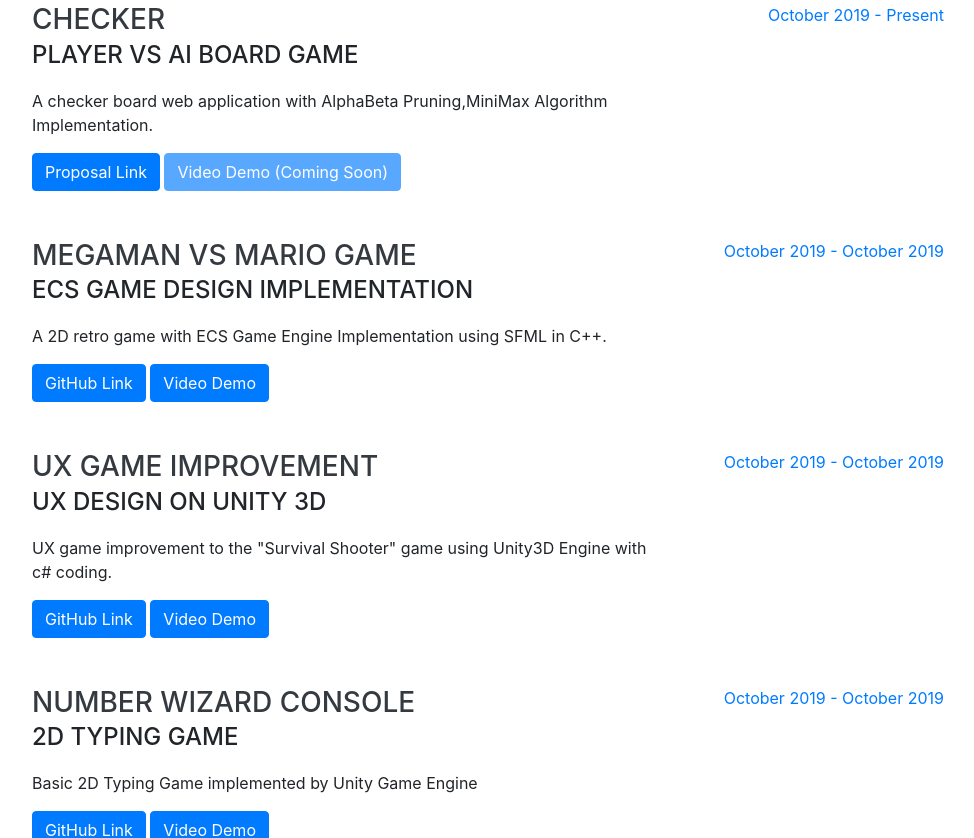
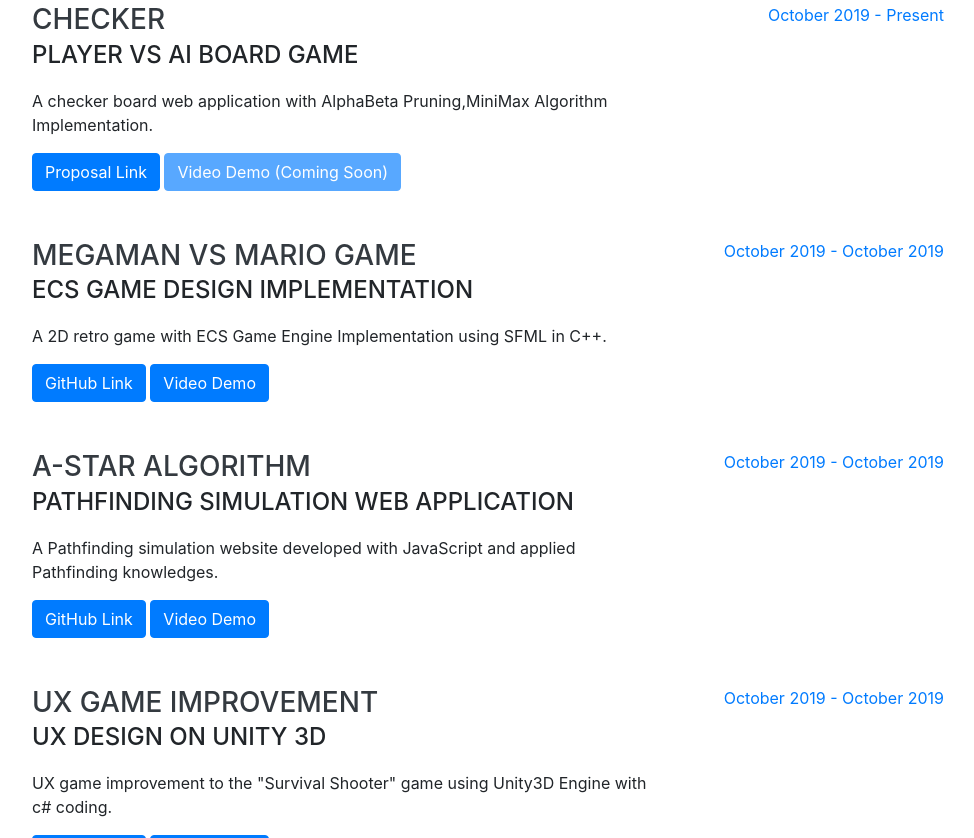
Before and after one commit to 007jackying/PersonalProfile, a website with bundled scripts: page index.html in a window 1280 px wide. Shown: the part 1192-2030 px from the top of the page, without its empty margins (288-1262 px from the left). Built offline with nearby package versions, Linux system fonts and the light colour scheme; a web font is replaced by a local one.

Commit message:
Update index.html

```diff
--- a/index.html
+++ b/index.html
@@ -79,7 +79,7 @@
         </div>
         <p class="lead mb-5">Fourth-year Computer Science Student of Memorial University of Newfoundland, with some
           experience as a full-stack web developer. I
-          have also got comprehensive knowledge on networking and Image processing. Seeking opportunities to gain
+          have some comprehensive knowledges on networking and Image processing. Seeking opportunities to gain
           experience on project
           management, software developing or web development.</p>
         <div class="social-icons">
@@ -141,6 +141,23 @@
               target="_blank">GitHub Link</a>
             <a class="btn btn-primary"
               href="https://drive.google.com/file/d/1sGWF9aAbp5wi5w6mq5cYjSVcqgXE-qQp/view?usp=sharing" role="button"
+              target="_blank">Video Demo</a>
+          </div>
+          <div class="resume-date text-md-right">
+            <span class="text-primary">October 2019 - October 2019</span>
+          </div>
+        </div>
+
+        <div class="resume-item d-flex flex-column flex-md-row justify-content-between mb-5">
+          <div class="resume-content">
+            <h3 class="mb-0">A-Star Algorithm </h3>
+            <div class="subheading mb-3">Pathfinding Simulation Web Application</div>
+            <p>A Pathfinding simulation website developed with JavaScript and applied Pathfinding knowledges.</p>
+            <a class="btn btn-primary"
+              href="https://drive.google.com/drive/folders/165ENkq1RvoyTFywHHbp-jgSqitGo7D5G?usp=sharing" role="button"
+              target="_blank">GitHub Link</a>
+            <a class="btn btn-primary"
+              href="https://drive.google.com/file/d/168WwNf-9VyxLYnoniFa8bXSdzzYZ8mIl/view?usp=sharing" role="button"
               target="_blank">Video Demo</a>
           </div>
           <div class="resume-date text-md-right">
```
